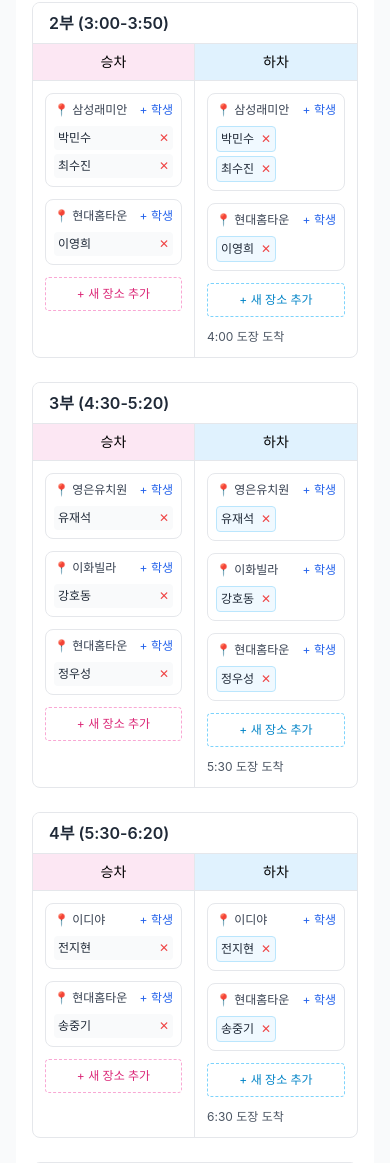
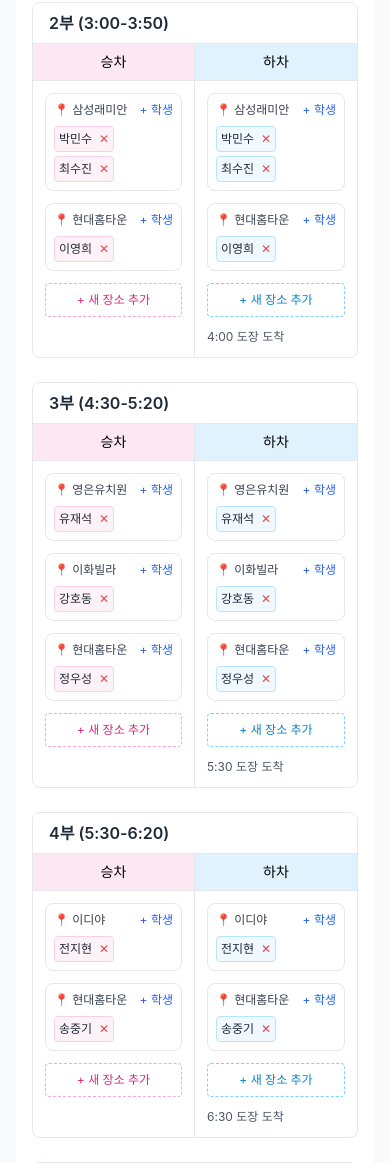
Before and after one commit to todaysfinds/tkd-car, a Flask app: page /admin/schedule-manager in a window 390 px wide. Shown: the part 624-1787 px from the top of the page. Run offline with Flask 3, Linux system fonts and the light colour scheme; some libraries are stand-ins or nearby versions; some web fonts are replaced.

Commit message:
스케줄 관리 UI 통일: 2,3,4부 승차 부분을 1,5부와 동일한 스타일로 변경 - 색상 매칭(pink-50), 반응형 배치, 삭제 함수 통일

```diff
--- a/templates/admin_schedule_manager.html
+++ b/templates/admin_schedule_manager.html
@@ -149,17 +149,19 @@
                                                 <span class="text-xs font-medium text-gray-700">
                                                     📍 {{ location }}
                                                 </span>
-                                                <button onclick="addStudentToLocation({{ day_num }}, 2, '{{ location }}')"
+                                                <button onclick="addStudentToLocation({{ day_num }}, 2, '{{ location }}', 'pickup')"
                                                         class="text-xs text-blue-600 hover:text-blue-800">
                                                     + 학생
                                                 </button>
                                             </div>
-                                            <div class="space-y-1">
+
+                                            <!-- 해당 장소의 학생들 (반응형 배치) -->
+                                            <div class="flex flex-wrap gap-1">
                                                 {% for student_data in students %}
-                                                <div class="flex items-center justify-between text-xs bg-gray-50 p-1 rounded">
-                                                    <span class="text-gray-800">{{ student_data.student.name }}</span>
-                                                    <button onclick="removeStudentFromSchedule({{ student_data.student.id }}, {{ day_num }})"
-                                                            class="text-red-500 hover:text-red-700 text-xs">✕</button>
+                                                <div class="flex items-center justify-between text-xs bg-pink-50 p-1 rounded border border-pink-200 min-w-[60px] max-w-[120px]">
+                                                    <span class="text-gray-800 truncate">{{ student_data.student.name }}</span>
+                                                    <button onclick="removeStudentFromLocation({{ student_data.student.id }}, {{ day_num }}, '{{ location }}', 2, 'pickup')"
+                                                            class="text-red-500 hover:text-red-700 text-xs ml-1 flex-shrink-0">✕</button>
                                                 </div>
                                                 {% endfor %}
                                             </div>
@@ -167,7 +169,7 @@
                                         {% endfor %}
                                     {% endif %}
 
-                                    <button onclick="addNewLocation({{ day_num }}, 2)"
+                                    <button onclick="addNewLocation({{ day_num }}, 2, 'pickup')"
                                             class="w-full text-xs text-pink-600 border border-dashed border-pink-300 rounded p-2 hover:bg-pink-50">
                                         + 새 장소 추가
                                     </button>
@@ -222,17 +224,19 @@
                                                 <span class="text-xs font-medium text-gray-700">
                                                     📍 {{ location }}
                                                 </span>
-                                                <button onclick="addStudentToLocation({{ day_num }}, 3, '{{ location }}')"
+                                                <button onclick="addStudentToLocation({{ day_num }}, 3, '{{ location }}', 'pickup')"
                                                         class="text-xs text-blue-600 hover:text-blue-800">
                                                     + 학생
                                                 </button>
                                             </div>
-                                            <div class="space-y-1">
+
+                                            <!-- 해당 장소의 학생들 (반응형 배치) -->
+                                            <div class="flex flex-wrap gap-1">
                                                 {% for student_data in students %}
-                                                <div class="flex items-center justify-between text-xs bg-gray-50 p-1 rounded">
-                                                    <span class="text-gray-800">{{ student_data.student.name }}</span>
-                                                    <button onclick="removeStudentFromSchedule({{ student_data.student.id }}, {{ day_num }})"
-                                                            class="text-red-500 hover:text-red-700 text-xs">✕</button>
+                                                <div class="flex items-center justify-between text-xs bg-pink-50 p-1 rounded border border-pink-200 min-w-[60px] max-w-[120px]">
+                                                    <span class="text-gray-800 truncate">{{ student_data.student.name }}</span>
+                                                    <button onclick="removeStudentFromLocation({{ student_data.student.id }}, {{ day_num }}, '{{ location }}', 3, 'pickup')"
+                                                            class="text-red-500 hover:text-red-700 text-xs ml-1 flex-shrink-0">✕</button>
                                                 </div>
                                                 {% endfor %}
                                             </div>
@@ -240,7 +244,7 @@
                                         {% endfor %}
                                     {% endif %}
 
-                                    <button onclick="addNewLocation({{ day_num }}, 3)"
+                                    <button onclick="addNewLocation({{ day_num }}, 3, 'pickup')"
                                             class="w-full text-xs text-pink-600 border border-dashed border-pink-300 rounded p-2 hover:bg-pink-50">
                                         + 새 장소 추가
                                     </button>
@@ -295,17 +299,19 @@
                                                 <span class="text-xs font-medium text-gray-700">
                                                     📍 {{ location }}
                                                 </span>
-                                                <button onclick="addStudentToLocation({{ day_num }}, 4, '{{ location }}')"
+                                                <button onclick="addStudentToLocation({{ day_num }}, 4, '{{ location }}', 'pickup')"
                                                         class="text-xs text-blue-600 hover:text-blue-800">
                                                     + 학생
                                                 </button>
                                             </div>
-                                            <div class="space-y-1">
+
+                                            <!-- 해당 장소의 학생들 (반응형 배치) -->
+                                            <div class="flex flex-wrap gap-1">
                                                 {% for student_data in students %}
-                                                <div class="flex items-center justify-between text-xs bg-gray-50 p-1 rounded">
-                                                    <span class="text-gray-800">{{ student_data.student.name }}</span>
-                                                    <button onclick="removeStudentFromSchedule({{ student_data.student.id }}, {{ day_num }})"
-                                                            class="text-red-500 hover:text-red-700 text-xs">✕</button>
+                                                <div class="flex items-center justify-between text-xs bg-pink-50 p-1 rounded border border-pink-200 min-w-[60px] max-w-[120px]">
+                                                    <span class="text-gray-800 truncate">{{ student_data.student.name }}</span>
+                                                    <button onclick="removeStudentFromLocation({{ student_data.student.id }}, {{ day_num }}, '{{ location }}', 4, 'pickup')"
+                                                            class="text-red-500 hover:text-red-700 text-xs ml-1 flex-shrink-0">✕</button>
                                                 </div>
                                                 {% endfor %}
                                             </div>
@@ -313,7 +319,7 @@
                                         {% endfor %}
                                     {% endif %}
 
-                                    <button onclick="addNewLocation({{ day_num }}, 4)"
+                                    <button onclick="addNewLocation({{ day_num }}, 4, 'pickup')"
                                             class="w-full text-xs text-pink-600 border border-dashed border-pink-300 rounded p-2 hover:bg-pink-50">
                                         + 새 장소 추가
                                     </button>
```
